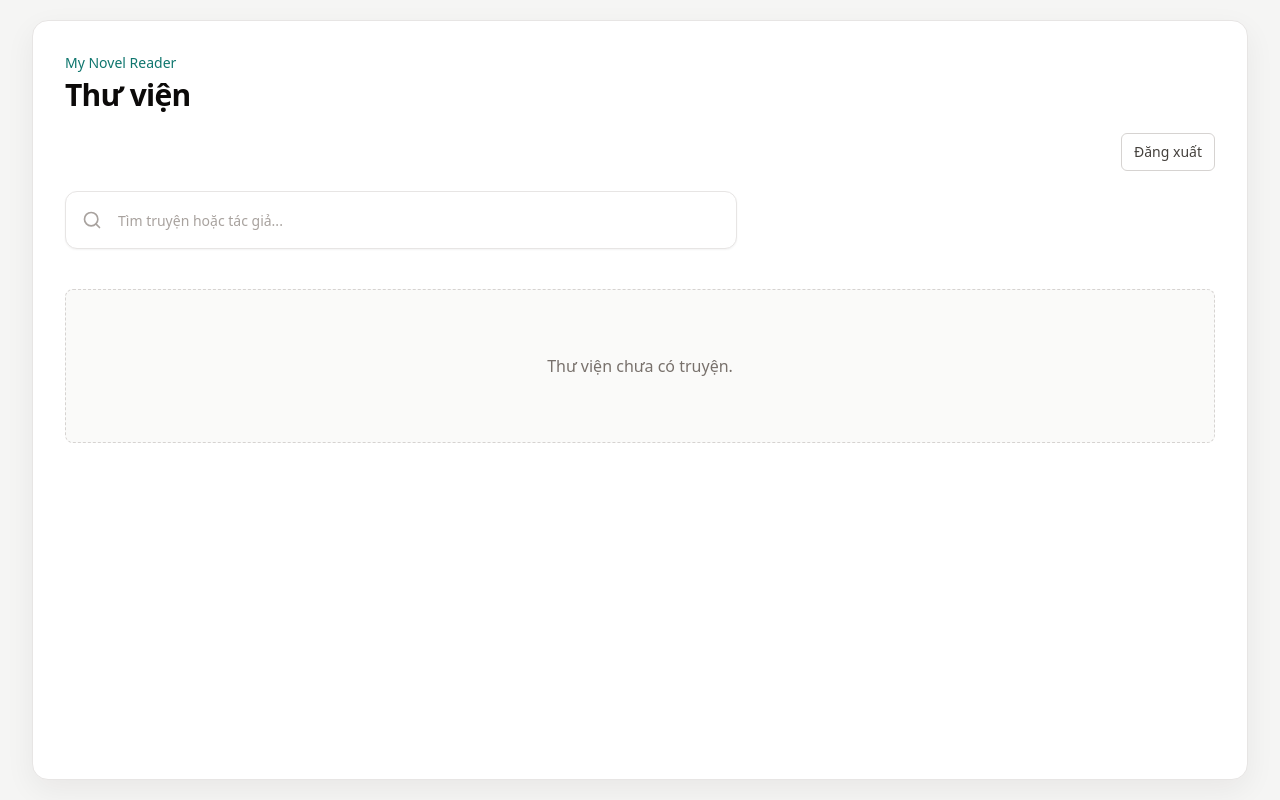
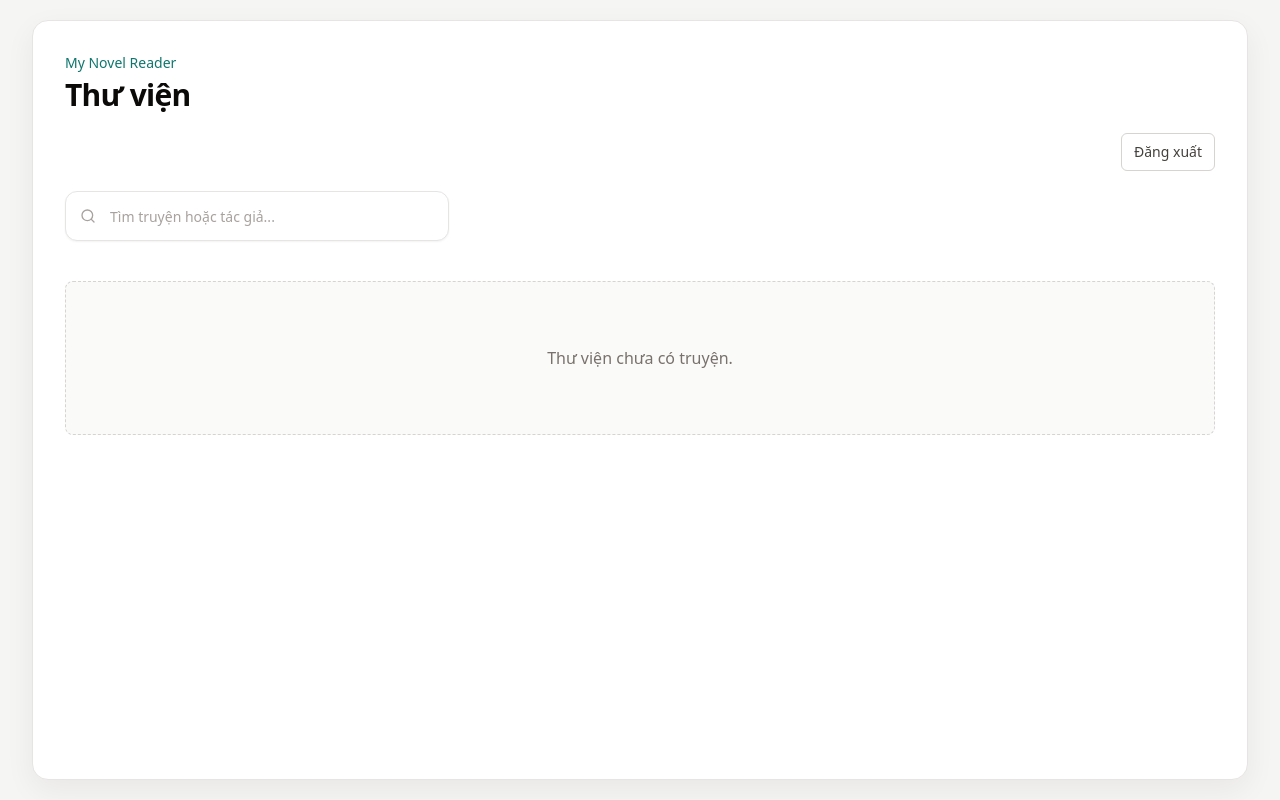
Before and after one commit to Leo23k/truyendichAI, a Python web app: template app/templates/library.html in a window 1280 px wide. Run offline with Jinja, Linux system fonts and the light colour scheme; the template is opened without the code that fills it, so the values that code supplies are empty; some libraries are stand-ins or nearby versions.

Commit message:
refine: compact library search result

```diff
--- a/app/main.py
+++ b/app/main.py
@@ -810,14 +810,14 @@ def library_search(request: Request, query: str = ""):
         return (5, len(title), title)
 
     rows.sort(key=rank)
-    for row in rows[:20]:
+    for row in rows[:1]:
         title = str(row.get("title") or "")
         start = title.casefold().find(query.casefold())
         if start >= 0:
             row["title_highlight"] = Markup(f"{escape(title[:start])}<mark class=\"rounded bg-teal-100 px-0.5 text-inherit\">{escape(title[start:start + len(query)])}</mark>{escape(title[start + len(query):])}")
         else:
             row["title_highlight"] = escape(title)
-    return templates.TemplateResponse(request=request, name="partials/library_search_results.html", context={"results": rows[:20], "query": query})
+    return templates.TemplateResponse(request=request, name="partials/library_search_results.html", context={"results": rows[:1], "query": query})
 
 
 @app.get("/books/{book_id}")
--- a/app/templates/library.html
+++ b/app/templates/library.html
@@ -10,7 +10,7 @@
       <div class="mt-1 flex flex-wrap items-center gap-3"><h1 class="text-3xl font-semibold tracking-tight text-stone-950">Thư viện</h1>{% if request.state.user.role == 'admin' %}<a href="/?restore=1" class="inline-flex h-9 items-center gap-2 rounded-md border border-stone-200 bg-white px-3 text-sm font-medium text-stone-700 hover:bg-stone-50"><i data-lucide="rotate-ccw" class="h-4 w-4"></i>Restore{% if deleted_books or deleted_synced_novels %} ({{ deleted_books|length + deleted_synced_novels|length }}){% endif %}</a><a href="/jobs" title="Tìm truyện để crawl" class="inline-flex h-9 items-center gap-2 rounded-md bg-teal-700 px-3 text-sm font-medium text-white hover:bg-teal-800"><i data-lucide="plus" class="h-4 w-4"></i>Thêm truyện</a>{% endif %}</div>
     </div>
     <div class="flex justify-end"><div class="flex items-center gap-3"><div class="flex min-w-0 items-center gap-2"><img src="{{ request.state.user.avatar_url or '' }}" alt="" class="h-9 w-9 rounded-full bg-stone-200" onerror="this.style.display='none'"><span class="max-w-40 truncate text-sm font-medium">{{ request.state.user.display_name }}</span>{% if request.state.user.role == 'admin' %}<span class="rounded-full bg-teal-100 px-2 py-0.5 text-xs font-medium text-teal-800">Admin</span>{% endif %}</div><a href="/logout" class="rounded-md border border-stone-300 px-3 py-2 text-sm font-medium text-stone-700 hover:bg-stone-50">Đăng xuất</a></div></div>
-    <div x-data="{ query: '' }" class="w-full lg:max-w-2xl">
+    <div x-data="{ query: '' }" class="w-full max-w-sm">
       <form
         action="/search"
         method="get"
@@ -19,11 +19,11 @@
         hx-swap="innerHTML"
         hx-indicator="#lookup-loading"
         hx-trigger="input changed delay:300ms, submit"
-        class="flex items-center gap-2 rounded-xl border border-stone-200 bg-white p-2 shadow-sm transition focus-within:border-teal-500 focus-within:ring-4 focus-within:ring-teal-50"
+        class="flex items-center gap-1.5 rounded-xl border border-stone-200 bg-white p-1.5 shadow-sm transition focus-within:border-teal-500 focus-within:ring-4 focus-within:ring-teal-50"
       >
         <span class="sr-only">Tìm trong thư viện</span>
         <label for="source-query" class="sr-only">Tìm truyện hoặc tác giả</label>
-        <i data-lucide="search" class="ml-2 h-5 w-5 shrink-0 text-stone-400"></i>
+        <i data-lucide="search" class="ml-2 h-4 w-4 shrink-0 text-stone-400"></i>
         <input
           id="source-query"
           name="query"
@@ -33,7 +33,7 @@
           x-model="query"
           autocomplete="off"
           placeholder="Tìm truyện hoặc tác giả..."
-          class="h-10 min-w-0 flex-1 bg-transparent px-2 text-sm text-stone-900 outline-none placeholder:text-stone-400"
+          class="h-9 min-w-0 flex-1 bg-transparent px-2 text-sm text-stone-900 outline-none placeholder:text-stone-400"
         >
         <button type="button" x-cloak x-show="query" @click="query = ''; $refs.librarySearch.focus(); document.querySelector('#lookup-results').innerHTML = ''" class="inline-flex h-8 w-8 shrink-0 items-center justify-center rounded-full text-stone-400 hover:bg-stone-100 hover:text-stone-700" aria-label="Xóa tìm kiếm">
           <i data-lucide="x" class="h-4 w-4"></i>
```
